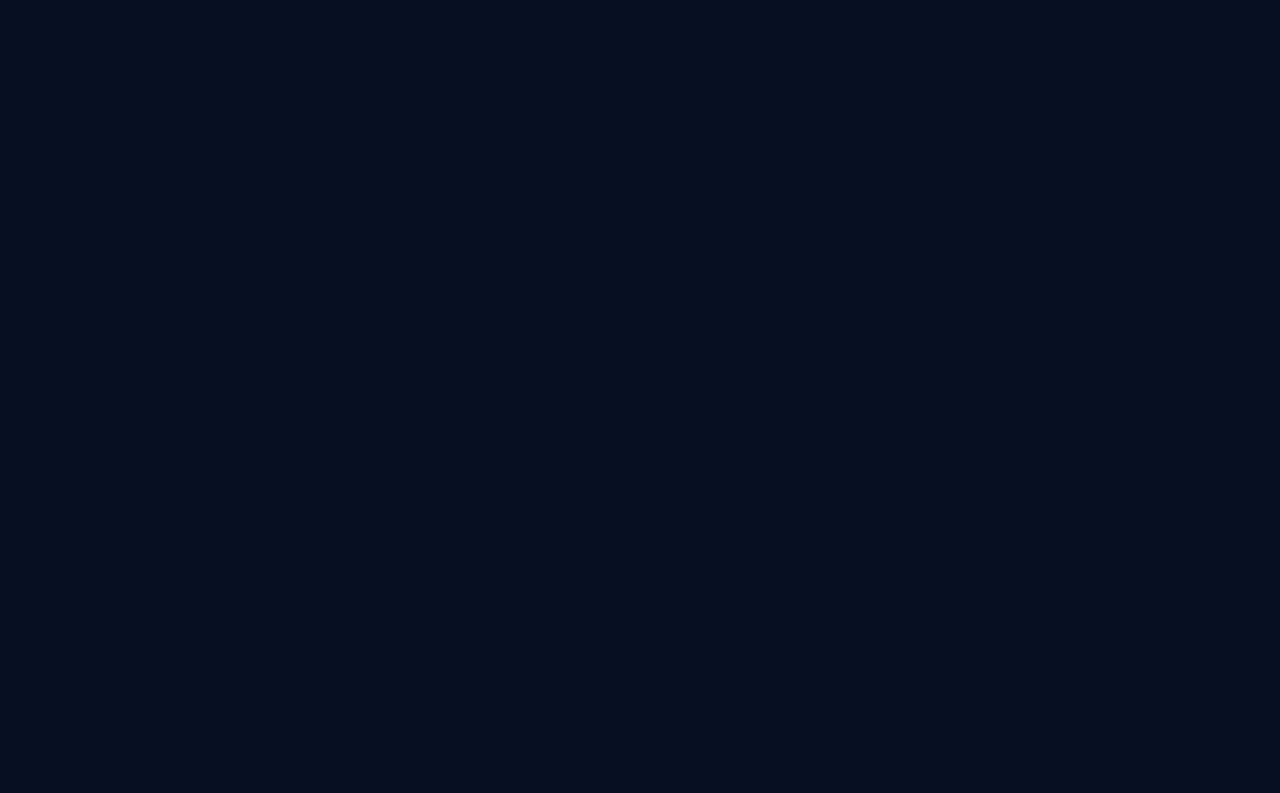
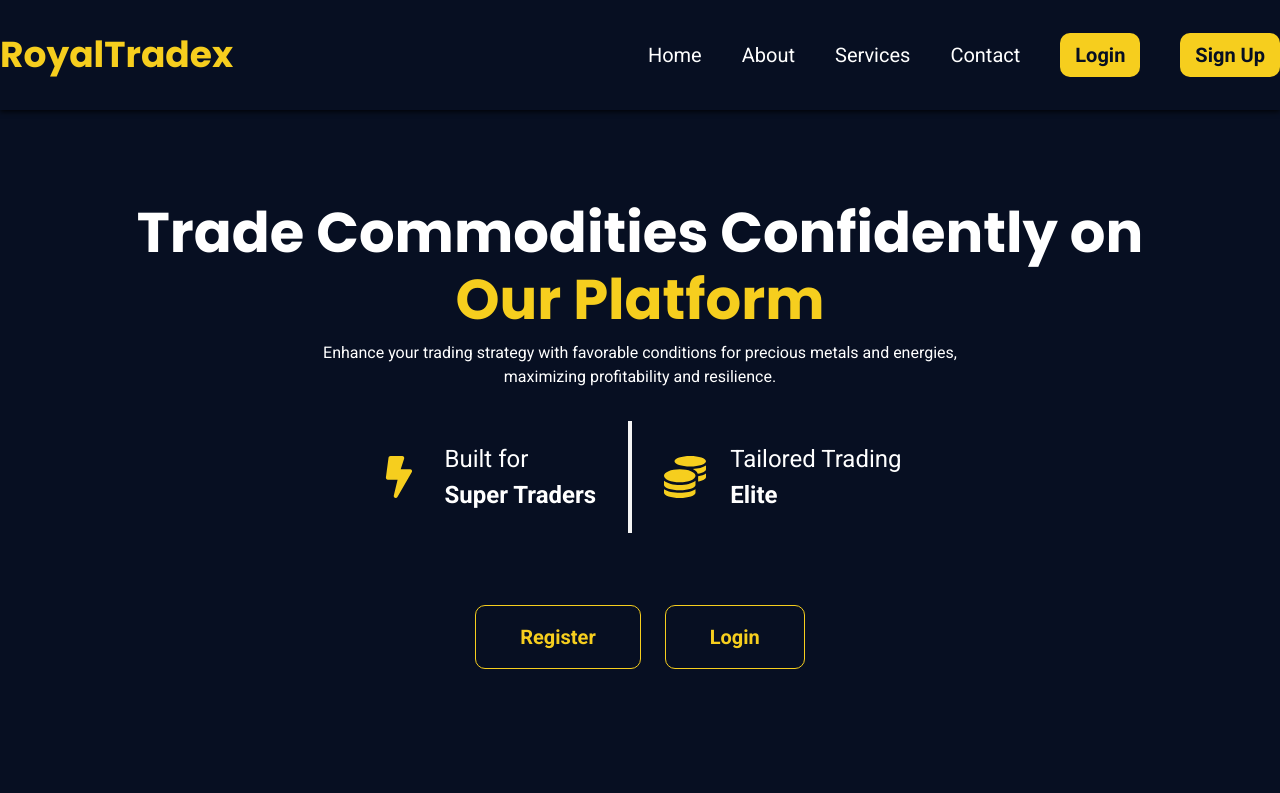
Before and after one commit to Prospertech-github/trades-staging, a React (Vite) app: page / in a window 1280 px wide. Shown: the top 793 px of the page. Built offline with nearby package versions, Linux system fonts and the light colour scheme; no server answers.

Commit message:
App.jsx is being implimented

```diff
--- a/src/App.jsx
+++ b/src/App.jsx
@@ -1,13 +1,15 @@
 import { useState } from 'react'
+import { Routes, Route } from 'react-router-dom'
+import Home from './pages/home'
 import './App.css'
 
 function App() {
   const [count, setCount] = useState(0)
 
   return (
-    <>
-
-    </>
+    <Routes>
+      <Route path='/' element={<Home />}/>
+    </Routes>
   )
 }
 
```
